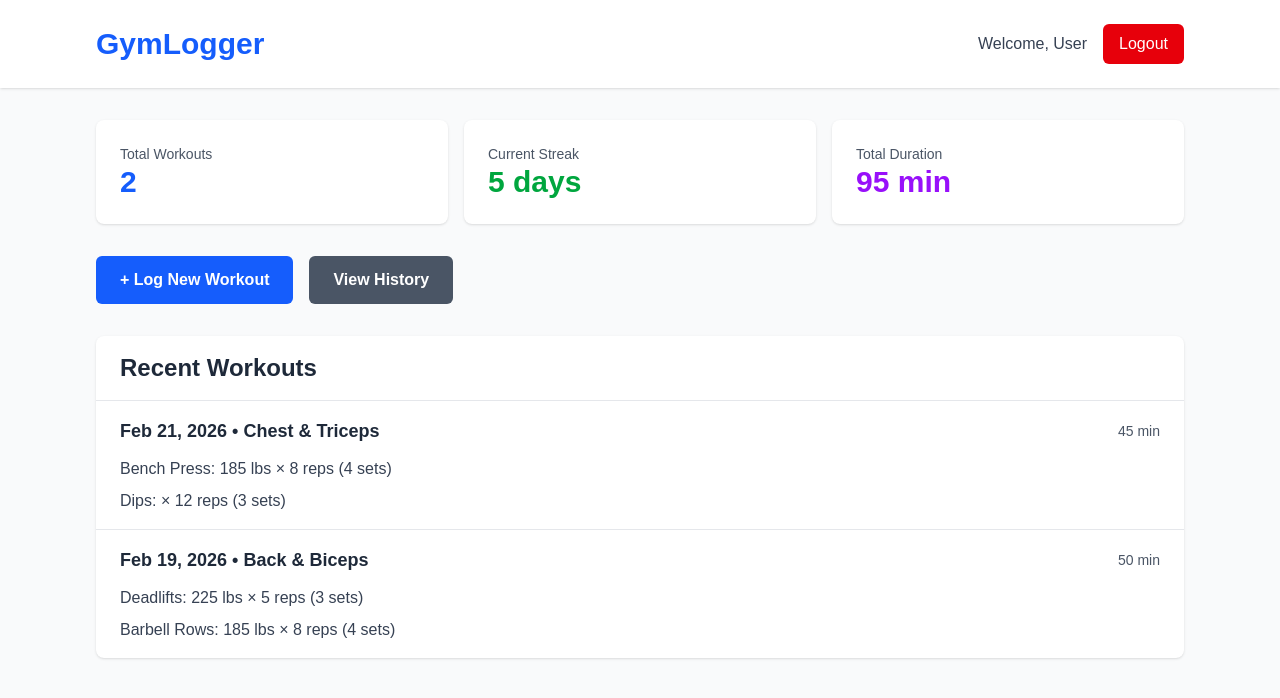
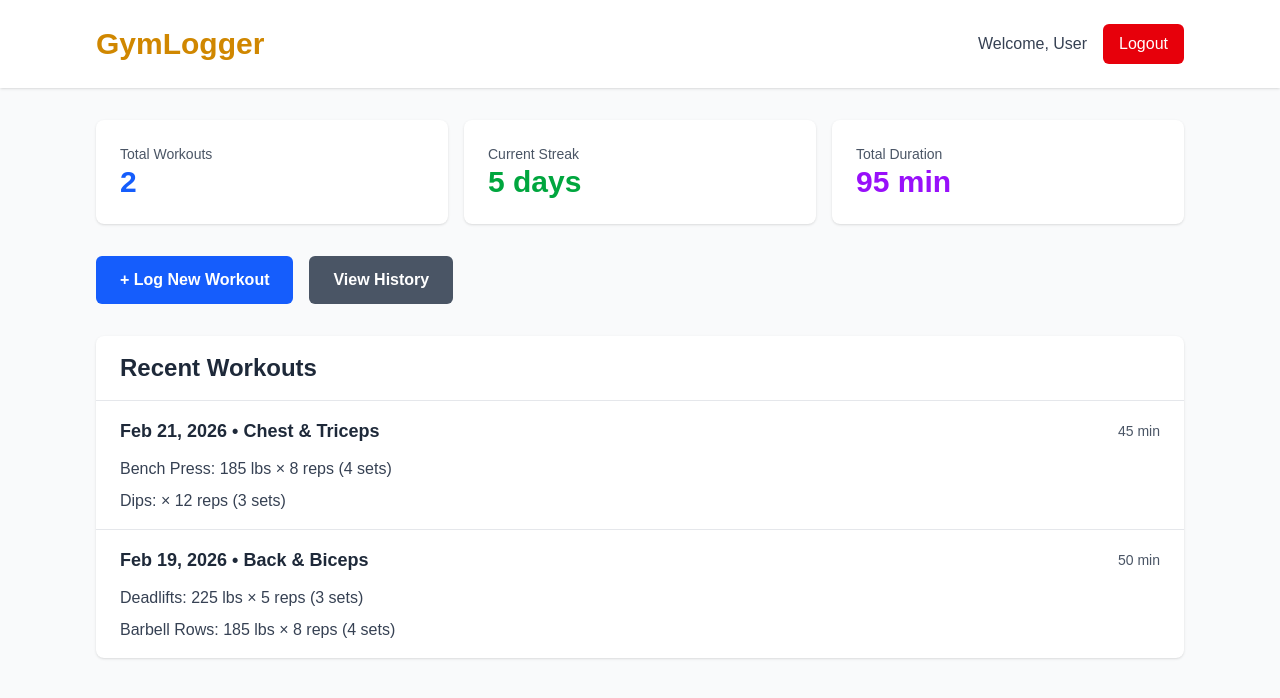
Before and after one commit to KshitijPotdar/GymLogger, a Next.js app: page /dashboard in a window 1280 px wide. Shown: the top 698 px of the page. Built offline with nearby package versions, Linux system fonts and the light colour scheme.

Commit message:
made changes to newWorkout button

```diff
--- a/src/app/dashboard/page.tsx
+++ b/src/app/dashboard/page.tsx
@@ -22,6 +22,9 @@
 export default function Dashboard() {
   // **STATE MANAGEMENT** - This stores data that can change
   // useState returns [currentValue, functionToUpdateIt]
+
+  const [isFormOpen, setIsFormOpen] = useState(false);
+
   const [workouts, setWorkouts] = useState<Workout[]>([
     {
       id: '1',
@@ -53,6 +56,14 @@
 
   // **HANDLER FUNCTION** - Runs when user clicks "Log New Workout"
   const handleNewWorkout = () => {
+
+    setIsFormOpen(true)
+
+
+
+
+
+
     console.log('Opening new workout form');
     // TODO: Open modal or redirect to workout form page
   };
@@ -63,7 +74,7 @@
       <header className='bg-white shadow'>
         <div className='mx-auto max-w-6xl px-4 py-6 sm:px-6 lg:px-8'>
           <div className='flex items-center justify-between'>
-            <h1 className='text-3xl font-bold text-blue-600'>GymLogger</h1>
+            <h1 className='text-3xl font-bold text-yellow-600'>GymLogger</h1>
             <div className='flex items-center gap-4'>
               <span className='text-gray-700'>Welcome, User</span>
               <button
```
